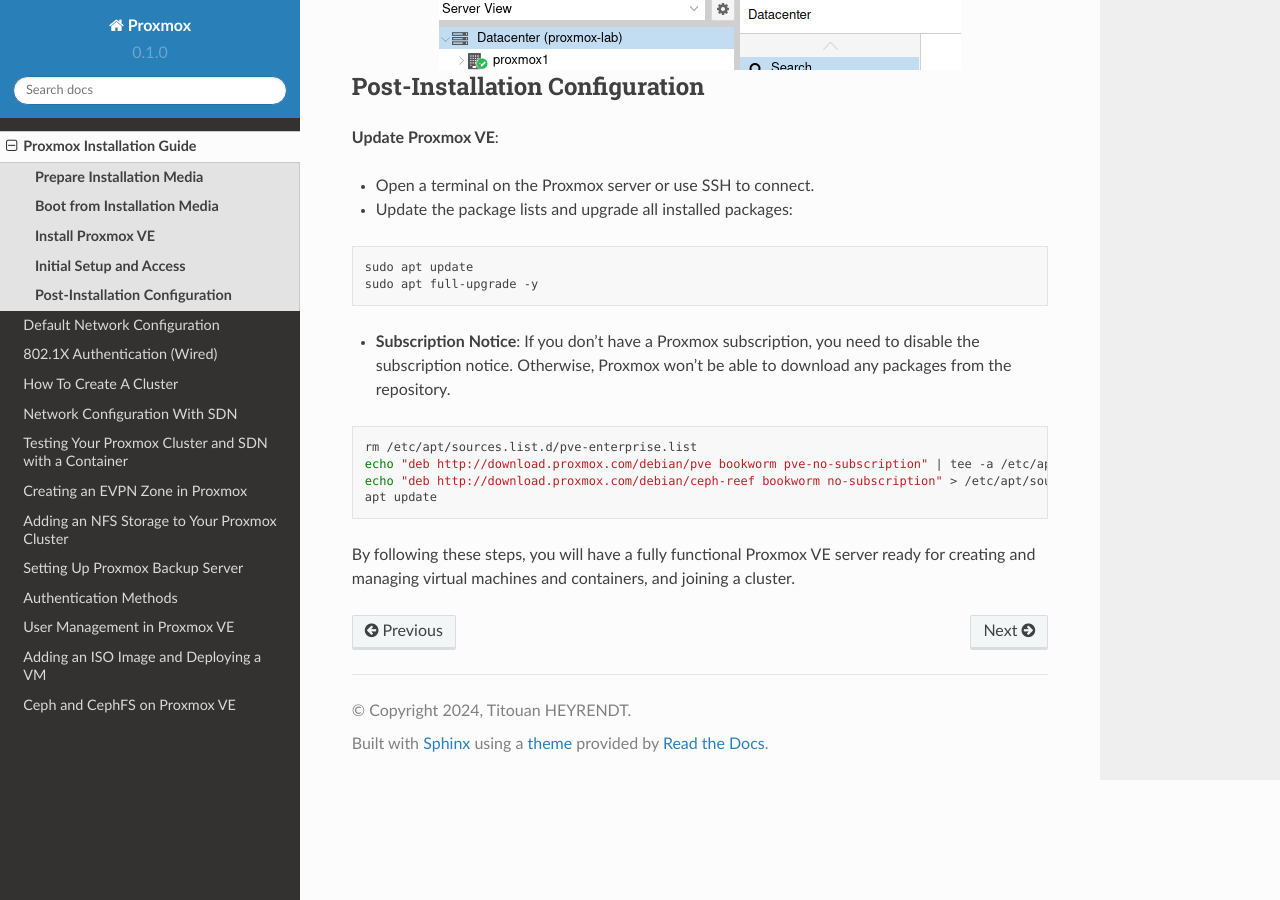
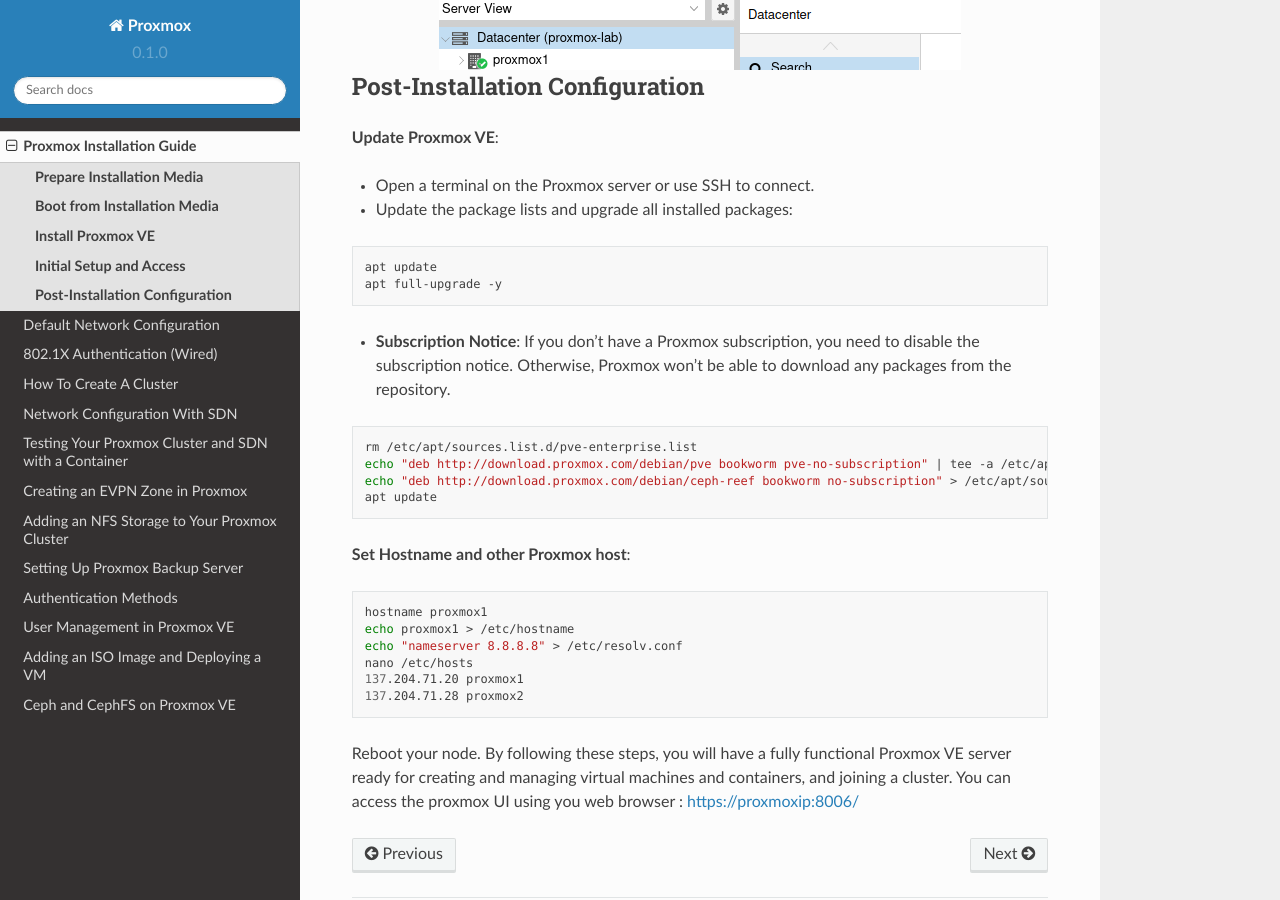
Before and after one commit to T2an/proxmox, a Sphinx documentation site: the page built from docs/source/installation.rst, in a window 1280 px wide and 900 px high, scrolled down 2178 px. Built offline with Sphinx 7.4.7 and the Read the Docs theme 2.0.0, drawn with Linux system fonts in a browser that asks for light colours.

Commit message:
small update, adding scheme

```diff
--- a/docs/source/installation.rst
+++ b/docs/source/installation.rst
@@ -58,8 +58,8 @@
 
 .. code-block:: bash
 
-    sudo apt update
-    sudo apt full-upgrade -y
+    apt update
+    apt full-upgrade -y
 
 - **Subscription Notice**: If you don't have a Proxmox subscription, you need to disable the subscription notice. Otherwise, Proxmox won't be able to download any packages from the repository.
 
@@ -70,5 +70,17 @@
     echo "deb http://download.proxmox.com/debian/ceph-reef bookworm no-subscription" > /etc/apt/sources.list.d/ceph.list
     apt update
 
+**Set Hostname and other Proxmox host**:
 
-By following these steps, you will have a fully functional Proxmox VE server ready for creating and managing virtual machines and containers, and joining a cluster.
+.. code-block:: bash
+
+    hostname proxmox1
+    echo proxmox1 > /etc/hostname
+    echo "nameserver 8.8.8.8" > /etc/resolv.conf
+    nano /etc/hosts
+    137.204.71.20 proxmox1
+    137.204.71.28 proxmox2
+
+
+Reboot your node. By following these steps, you will have a fully functional Proxmox VE server ready for creating and managing virtual machines and containers, and joining a cluster.
+You can access the proxmox UI using you web browser :  https://proxmoxip:8006/
```
Also changed, not shown: docs/source/todo.txt (+105 -0 lines).
